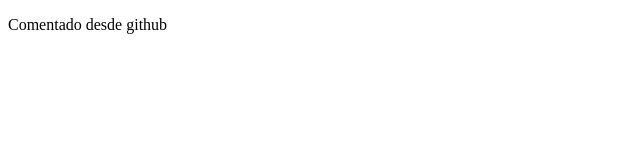
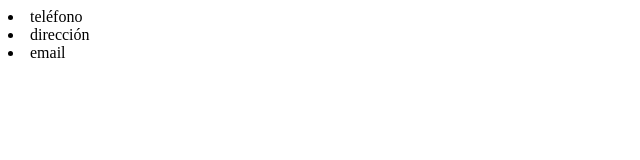
Before and after one commit to Gzar81/git_v1, a plain HTML site: page contacto.html in a window 1280 px wide. Shown: the whole page, without its empty margins (0-640 px from the left). Drawn offline with Linux system fonts and the light colour scheme.

Commit message:
Datos de contacto introducidos

```diff
--- a/contacto.html
+++ b/contacto.html
@@ -7,7 +7,9 @@
     <title>Contacto</title>
 </head>
 <body>
-    <p>Comentado desde github</p>
+    <li>teléfono</li>
+    <li>dirección</li>
+    <li>email</li>
 
 </body>
 </html>
```
